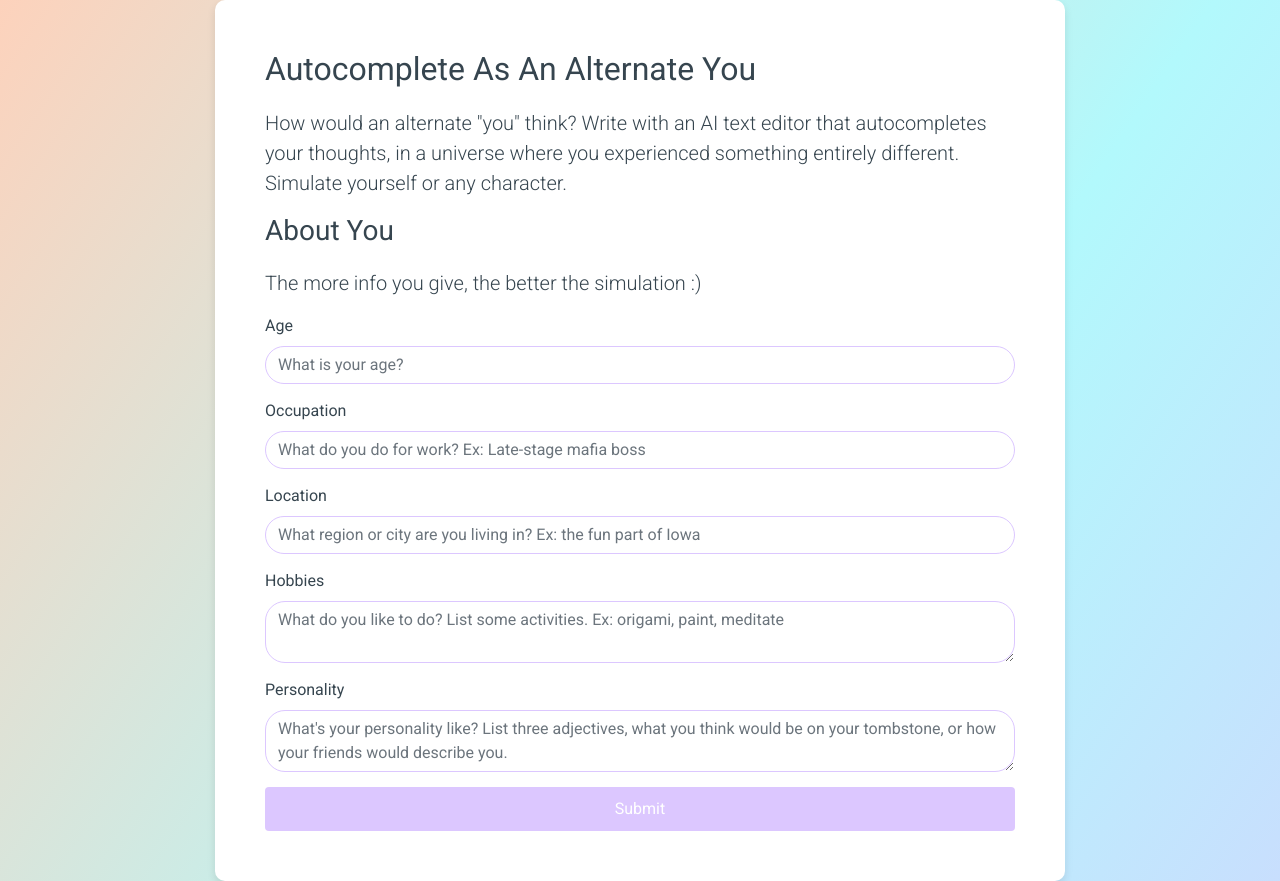
After one commit to josh-ashkinaze/autocomplete, a Flask app: page /user_settings_experiment in a window 1280 px wide. The commit adds this page. Run offline with Flask 3, Linux system fonts and the light colour scheme; some libraries are stand-ins or nearby versions.

Commit message:
Added experiment mode

```diff
--- a/app.py
+++ b/app.py
@@ -25,6 +25,10 @@ app.config['SECRET_KEY'] = app_config.flask_secret_key
 def initial():
     if app_config.is_offline and app_config.is_prod:
         return render_template('offline.html'), 503  # HTTP 503 Service Unavailable
+    if app_config.experiment_enabled and not app_config.hardcoded:
+        session['event_name'] = app_config.event['name']
+        session['event_description'] = app_config.event_description
+        return redirect(url_for('user_settings_experiment'))
     if not app_config.hardcoded:  # Ask user to create character and event
         return redirect(url_for('user_settings'))
     else:  # Use hardcoded character and event
@@ -91,6 +95,22 @@ def user_settings():
             flash('Please correct the errors in the form.', 'error')
     elif request.method == 'GET':
         return render_template('user_settings.html', character_form=character_form, event_form=event_form)
+
+
+@app.route('/user_settings_experiment', methods=['GET', 'POST'])
+def user_settings_experiment():
+    character_form = CharacterForm()
+    if request.method == 'POST':
+        if character_form.validate_on_submit():
+            flash('Character created successfully!', 'success')
+            session['character_description'] = construct_character_description(character_form)
+            session['event_name'] = app_config.event['name']
+            session['event_description'] =  get_dynamic_effects(session['character_description'], app_config.event['name'])
+            return redirect(url_for('index'))
+        else:
+            flash('Please correct the errors in the form.', 'error')
+    elif request.method == 'GET':
+        return render_template('user_settings_experiment.html', character_form=character_form)
 
 
 def get_dynamic_effects(character_description, event_description, attempt_no=0, max_attempts=2):
--- a/config.py
+++ b/config.py
@@ -9,6 +9,7 @@ class AppConfig:
     def __init__(self, config_file='config.yaml'):
         self.config = self.load_yaml_config(config_file)
         self.hardcoded = self.config['hardcode_character_and_event']
+        self.experiment_enabled = self.config['enable_experiment']
 
         # ################################
         # OpenAI settings
@@ -39,6 +40,11 @@ class AppConfig:
             self.character_description = self.construct_character_description()
             self.event_description = self.get_dynamic_effects()
             print(self.event_description)
+        elif self.experiment_enabled:
+            self.event = self.config['event']
+            self.event_description = self.get_dynamic_effects()
+            print(self.event_description)
+
         else:
             #raise NotImplementedError("Dynamic character and event creation is WIP")
             pass
--- a/config.yaml
+++ b/config.yaml
@@ -1,7 +1,9 @@
 # If true we read character and event
 # from the config.yaml file. Else,
 # display a form to the user to fill out
-hardcode_character_and_event: false
+hardcode_character_and_event: true
+
+enable_experiment: true
 
 # If true it displays a maintenance page when running on prod
 app_is_offline: false
--- /dev/null
+++ b/templates/user_settings_experiment.html
@@ -0,0 +1,137 @@
+<!DOCTYPE html>
+<html>
+<head>
+    <title>Person Character Creation</title>
+    <link href="https://stackpath.bootstrapcdn.com/bootstrap/4.3.1/css/bootstrap.min.css" rel="stylesheet">
+    <link href="https://fonts.googleapis.com/css?family=Roboto:300,400,700&display=swap" rel="stylesheet">
+    <style>
+        @keyframes backgroundMove {
+            0%, 100% {
+                background-position: 0% 0%;
+            }
+            50% {
+                background-position: 70% 70%;
+            }
+        }
+
+
+        body {
+            font-family: 'Roboto', sans-serif;
+            background: linear-gradient(124deg, #FFD1BA, #B2F9FC, #DCC7FF, #FFD1BA);
+            background-size: 200% 200%;
+            animation: backgroundMove 7s ease-in-out infinite;
+            color: #36454F;
+            margin: 0;
+            padding: 0;
+            box-sizing: border-box;
+            display: flex;
+            align-items: center;
+            justify-content: center;
+            min-height: 100vh;
+        }
+
+        .container {
+            background: #FFFFFF;
+            padding: 50px;
+            border-radius: 10px;
+            box-shadow: 0 4px 8px rgba(0, 0, 0, 0.1);
+            width: 100%;
+            max-width: 850px;
+        }
+
+        h2, h3 {
+            text-align: left;
+            font-weight: 400;
+            margin-bottom: 20px;
+        }
+
+        .form-group {
+            margin-bottom: 15px;
+        }
+
+        .form-control {
+            border: 1px solid #DCC7FF;
+            border-radius: 20px;
+            font-size: 16px;
+            transition: border-color 0.3s ease;
+        }
+
+        .form-control:focus {
+            border-color: #FFD1BA;
+            box-shadow: none;
+        }
+
+        .btn-primary {
+            background-color: #DCC7FF;
+            border: none;
+            color: white;
+            padding: 10px 20px;
+            font-size: 16px;
+            border-radius: 4px;
+            width: 100%;
+            cursor: pointer;
+            transition: background-color 0.3s ease;
+        }
+
+        .btn-primary:hover {
+            background-color: #B2F9FC;
+        }
+
+        @media (max-width: 768px) {
+            .container {
+                padding: 15px;
+                max-width: 90%;
+            }
+
+            .form-control {
+                font-size: 14px;
+            }
+        }
+
+    </style>
+</head>
+<body>
+<div class="container">
+    <h2>Autocomplete As An Alternate You </h2>
+    <p class="lead">How would an alternate "you" think? Write with an AI text editor that autocompletes your thoughts, in a universe
+        where you experienced something entirely different. Simulate yourself or any character.</p>
+
+    <form method="post" action="{{ url_for('user_settings_experiment') }}" novalidate>
+        {{ character_form.hidden_tag() }}
+
+        <h3>About You</h3>
+        <p class="lead">The more info you give, the better the simulation :)</p>
+
+        {% for field in character_form if field.name != 'csrf_token' %}
+            <div class="form-group">
+                {{ field.label(class="form-control-label") }}
+                {% if field.type == 'TextAreaField' %}
+                    <textarea class="form-control" name="{{ field.name }}"
+                              placeholder="{{ field.render_kw.placeholder }}">{{ field._value() }}</textarea>
+                {% else %}
+                    {{ field(class="form-control") }}
+                {% endif %}
+                {% if field.errors %}
+                    <span class="text-danger">{{ field.errors|first }}</span>
+                {% endif %}
+            </div>
+        {% endfor %}
+
+         <!-- Modified Submit Button with Spinner -->
+    <button type="submit" class="btn btn-primary" id="submit-button">
+        <span class="spinner-border spinner-border-sm" role="status" aria-hidden="true" style="display: none;" id="spinner"></span>
+        Submit
+    </button>
+    </form>
+</div>
+
+
+<script>
+    document.getElementById('submit-button').addEventListener('click', function() {
+        document.getElementById('spinner').style.display = 'inline-block'; // Show spinner
+        this.childNodes[2].nodeValue = ' Loading the simulation...'; // Change button text
+    });
+</script>
+
+</body>
+</html>
```
Also changed, not shown: templates/index.html (+2 -11 lines).
